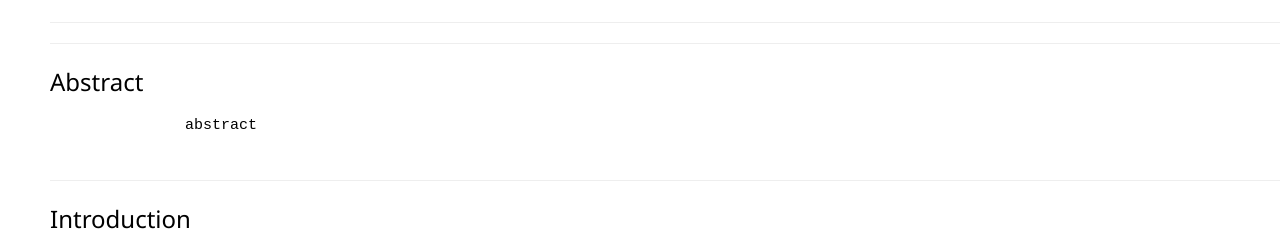
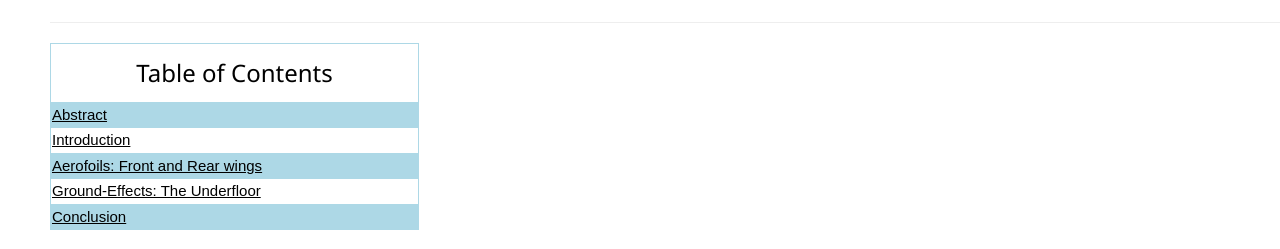
Before and after one commit to FEPSFY6845377/FY6845377, a plain HTML site: page index.html in a window 1280 px wide. Shown: the part 487-736 px from the top of the page. Drawn offline with nearby package versions, Linux system fonts and the light colour scheme.

Commit message:
Update index.html

```diff
--- a/index.html
+++ b/index.html
@@ -51,6 +51,37 @@
 </style>
 
          <body style="background-color:#FFFFFF;margin-left:50px;">
+
+
+         <!table of contents>
+           <table>
+
+             <tr>
+               <th><h3>Table of Contents</h3></th>
+             </tr>
+
+             <tr>
+               <td><a href="#Abstract">Abstract</td>
+             </tr>
+
+             <tr>
+               <td><a href="#Introduction">Introduction</td>
+             </tr>
+
+             <tr>
+               <td><a href="#Aerofoils: Front and Rear wings">Aerofoils: Front and Rear wings</td>
+             </tr>
+
+             <tr>
+               <td><a href="#Ground-Effects: The Underfloor">Ground-Effects: The Underfloor</td>
+             </tr>
+
+             <tr>
+               <td><a href="#Conclusion">Conclusion</td>
+             </tr>
+
+           </table>
+
 
         <hr>
 
@@ -117,7 +148,7 @@ However, 40 years on in 2022, the ground effect rules were reintroduced by the F
              </tr>
 
              <tr>
-               <td><a href="#Ground-Effects: The Underfloor">Ground-Effects: The Inderfloor</td>
+               <td><a href="#Ground-Effects: The Underfloor">Ground-Effects: The Underfloor</td>
              </tr>
 
              <tr>
```
